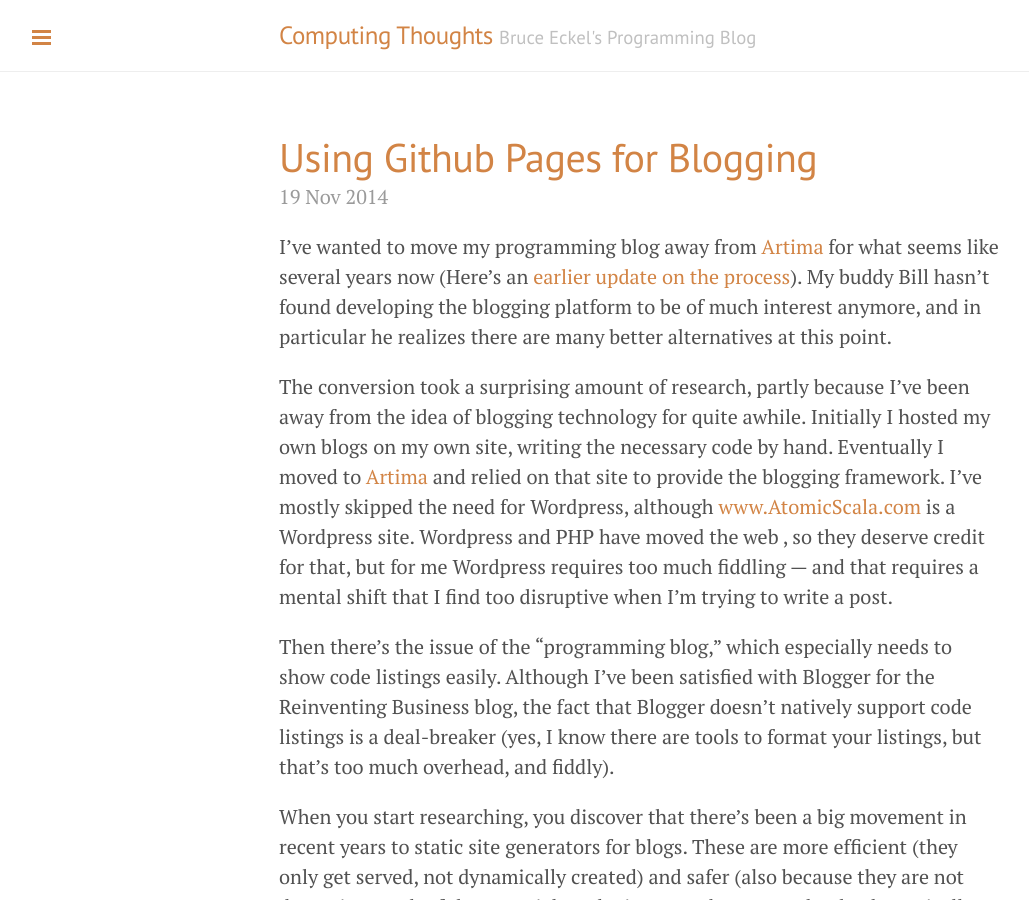
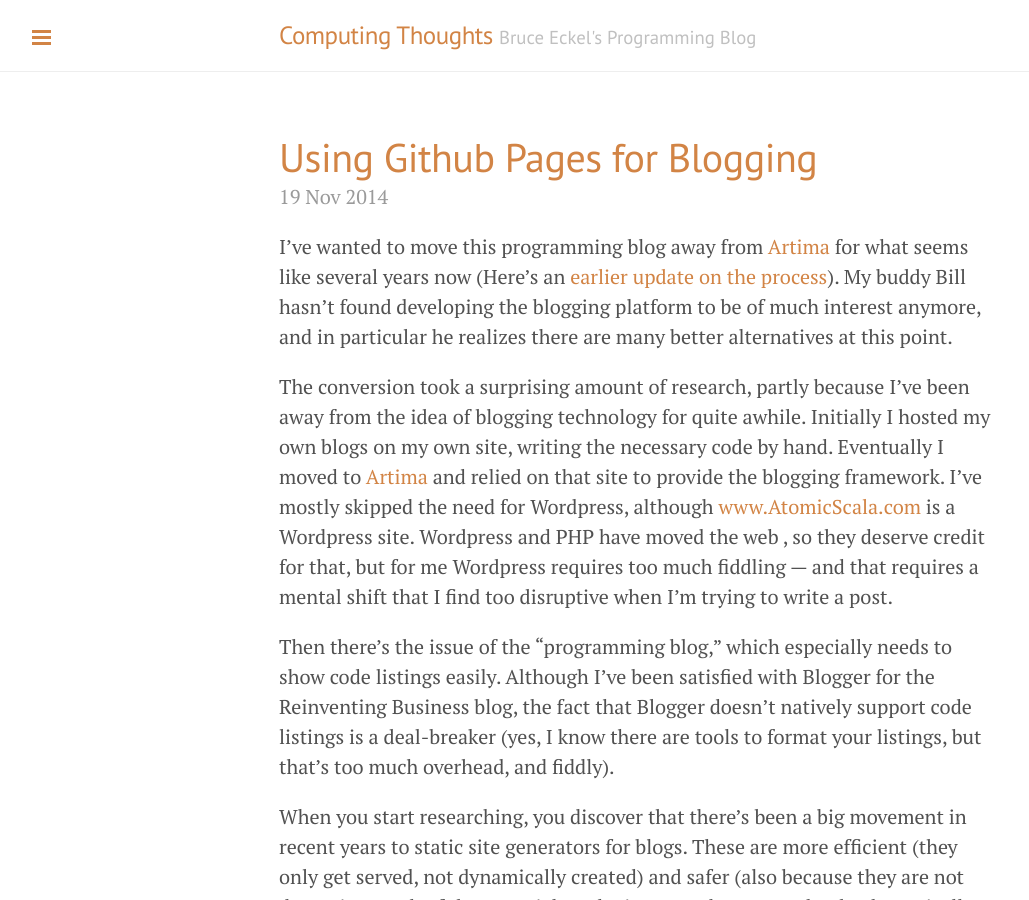
Before and after one commit to djaus2/BruceEckel.github.io, a Jekyll site: the page built from index.html, in a window 1280 px wide and 900 px high. Shown: the whole window, without its empty margins (1-1030 px from the left). Built offline with Jekyll 4.4.1, drawn with Linux system fonts in a browser that asks for light colours; Markdown is read by kramdown in place of the engine named in the settings; the list of posts is cut into pages by our own code.

Commit message:
Revert to using include
post.html is used only when viewing a single post by itself!!

```diff
--- a/_posts/2014-11-19-using-github-pages.md
+++ b/_posts/2014-11-19-using-github-pages.md
@@ -3,7 +3,7 @@ layout: post
 title: Using Github Pages for Blogging
 ---
 
-I've wanted to move my programming blog away from [Artima](http://www.artima.com/weblogs/index.jsp?blogger=beckel) for what seems like several years now (Here's an [earlier update on the process](http://www.artima.com/weblogs/viewpost.jsp?thread=361740)). My buddy Bill hasn't found developing the blogging platform to be of much interest anymore, and in particular he realizes there are many better alternatives at this point.
+I've wanted to move this programming blog away from [Artima](http://www.artima.com/weblogs/index.jsp?blogger=beckel) for what seems like several years now (Here's an [earlier update on the process](http://www.artima.com/weblogs/viewpost.jsp?thread=361740)). My buddy Bill hasn't found developing the blogging platform to be of much interest anymore, and in particular he realizes there are many better alternatives at this point.
 
 The conversion took a surprising amount of research, partly because I've been away from the idea of blogging technology for quite awhile. Initially I hosted my own blogs on my own site, writing the necessary code by hand. Eventually I moved to [Artima](http://www.artima.com/weblogs/index.jsp?blogger=beckel) and relied on that site to provide the blogging framework. I've mostly skipped the need for Wordpress, although [www.AtomicScala.com](http://www.atomicscala.com/) is a Wordpress site. Wordpress and PHP have moved the web , so they deserve credit for that, but for me Wordpress requires too much fiddling --- and that requires a mental shift that I find too disruptive when I'm trying to write a post.
 
```
Also changed, not shown: _layouts/post.html (+1 -13 lines).
